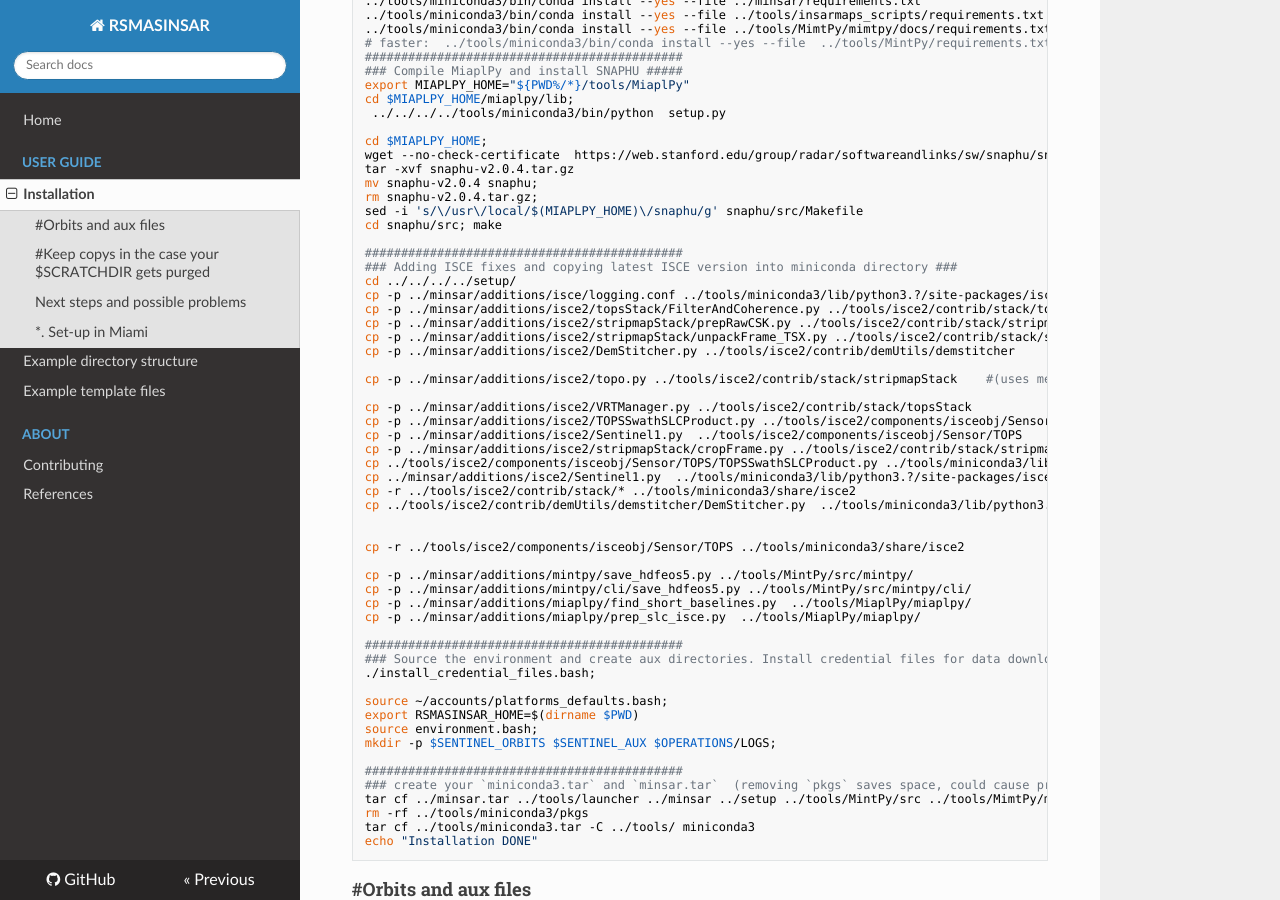
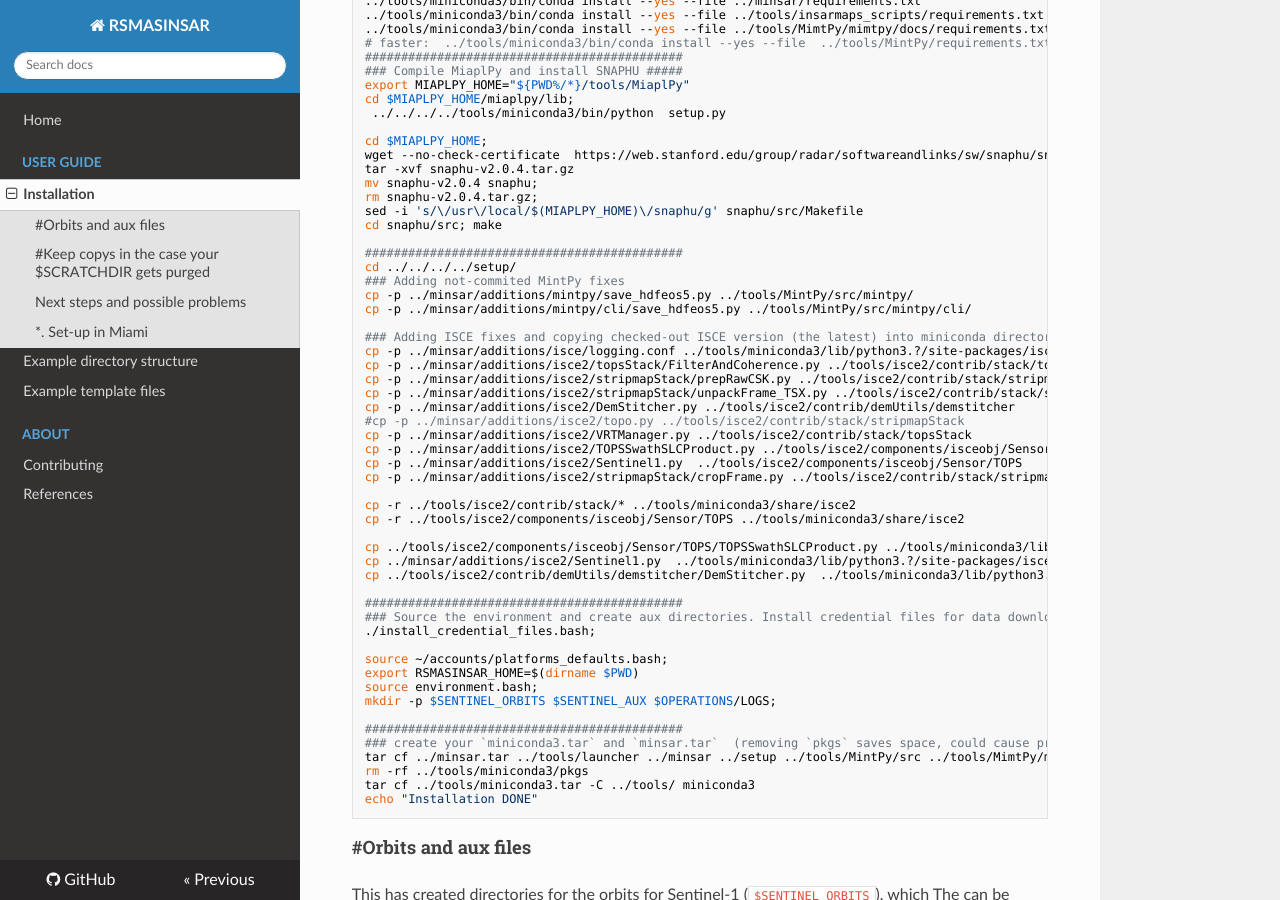
Before and after one commit to geodesymiami/rsmas_insar, an MkDocs documentation site: the page built from docs/installation.md, in a window 1280 px wide and 900 px high, scrolled down 1042 px. Built offline with MkDocs 1.6.1, drawn with Linux system fonts in a browser that asks for light colours; nearby versions of some CDN libraries.

Commit message:
Update installation.md

```diff
--- a/docs/installation.md
+++ b/docs/installation.md
@@ -73,32 +73,29 @@ sed -i 's/\/usr\/local/$(MIAPLPY_HOME)\/snaphu/g' snaphu/src/Makefile
 cd snaphu/src; make
 
 ############################################
-### Adding ISCE fixes and copying latest ISCE version into miniconda directory ###
 cd ../../../../setup/
+### Adding not-commited MintPy fixes
+cp -p ../minsar/additions/mintpy/save_hdfeos5.py ../tools/MintPy/src/mintpy/
+cp -p ../minsar/additions/mintpy/cli/save_hdfeos5.py ../tools/MintPy/src/mintpy/cli/
+
+### Adding ISCE fixes and copying checked-out ISCE version (the latest) into miniconda directory ###
 cp -p ../minsar/additions/isce/logging.conf ../tools/miniconda3/lib/python3.?/site-packages/isce/defaults/logging/logging.conf
 cp -p ../minsar/additions/isce2/topsStack/FilterAndCoherence.py ../tools/isce2/contrib/stack/topsStack
 cp -p ../minsar/additions/isce2/stripmapStack/prepRawCSK.py ../tools/isce2/contrib/stack/stripmapStack
 cp -p ../minsar/additions/isce2/stripmapStack/unpackFrame_TSX.py ../tools/isce2/contrib/stack/stripmapStack
 cp -p ../minsar/additions/isce2/DemStitcher.py ../tools/isce2/contrib/demUtils/demstitcher
-
-cp -p ../minsar/additions/isce2/topo.py ../tools/isce2/contrib/stack/stripmapStack    #(uses method isce instead of gdal)
-
+#cp -p ../minsar/additions/isce2/topo.py ../tools/isce2/contrib/stack/stripmapStack                           #(uses method isce instead of gdal)
 cp -p ../minsar/additions/isce2/VRTManager.py ../tools/isce2/contrib/stack/topsStack                          # 1/23 np.int issue
 cp -p ../minsar/additions/isce2/TOPSSwathSLCProduct.py ../tools/isce2/components/isceobj/Sensor/TOPS          # 1/23 np.int issue
 cp -p ../minsar/additions/isce2/Sentinel1.py  ../tools/isce2/components/isceobj/Sensor/TOPS                   # 2/23 np.int issue
 cp -p ../minsar/additions/isce2/stripmapStack/cropFrame.py ../tools/isce2/contrib/stack/stripmapStack         # 1/23 np.int issue
-cp ../tools/isce2/components/isceobj/Sensor/TOPS/TOPSSwathSLCProduct.py ../tools/miniconda3/lib/python3.?/site-packages/isce/components/isceobj/Sensor/TOPS
-cp ../minsar/additions/isce2/Sentinel1.py  ../tools/miniconda3/lib/python3.?/site-packages/isce/components/isceobj/Sensor/TOPS/    # 4/23 np.int issue, not clear why need to copy into python3.?/site-packages directory
+
 cp -r ../tools/isce2/contrib/stack/* ../tools/miniconda3/share/isce2
-cp ../tools/isce2/contrib/demUtils/demstitcher/DemStitcher.py  ../tools/miniconda3/lib/python3.10/site-packages/isce/components/contrib/demUtils
-
-
 cp -r ../tools/isce2/components/isceobj/Sensor/TOPS ../tools/miniconda3/share/isce2
 
-cp -p ../minsar/additions/mintpy/save_hdfeos5.py ../tools/MintPy/src/mintpy/
-cp -p ../minsar/additions/mintpy/cli/save_hdfeos5.py ../tools/MintPy/src/mintpy/cli/
-cp -p ../minsar/additions/miaplpy/find_short_baselines.py  ../tools/MiaplPy/miaplpy/
-cp -p ../minsar/additions/miaplpy/prep_slc_isce.py  ../tools/MiaplPy/miaplpy/
+cp ../tools/isce2/components/isceobj/Sensor/TOPS/TOPSSwathSLCProduct.py ../tools/miniconda3/lib/python3.?/site-packages/isce/components/isceobj/Sensor/TOPS
+cp ../minsar/additions/isce2/Sentinel1.py  ../tools/miniconda3/lib/python3.?/site-packages/isce/components/isceobj/Sensor/TOPS/    # 4/23 np.int issue, not clear why need to copy
+cp ../tools/isce2/contrib/demUtils/demstitcher/DemStitcher.py  ../tools/miniconda3/lib/python3.?/site-packages/isce/components/contrib/demUtils
 
 ############################################
 ### Source the environment and create aux directories. Install credential files for data download: ###
```
